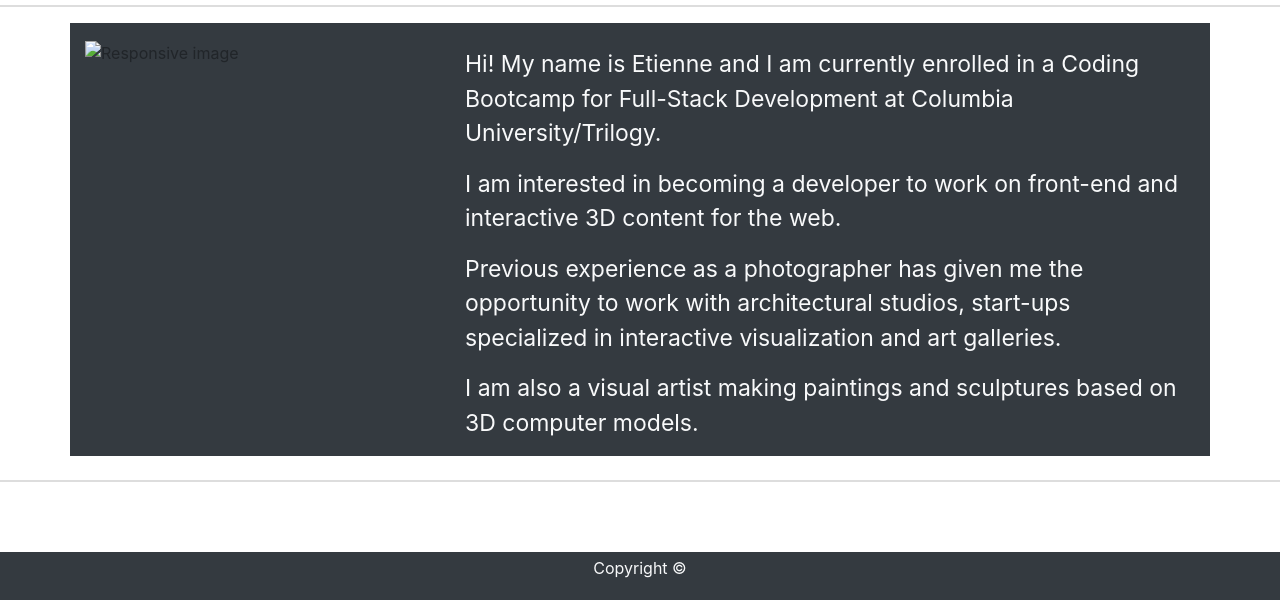
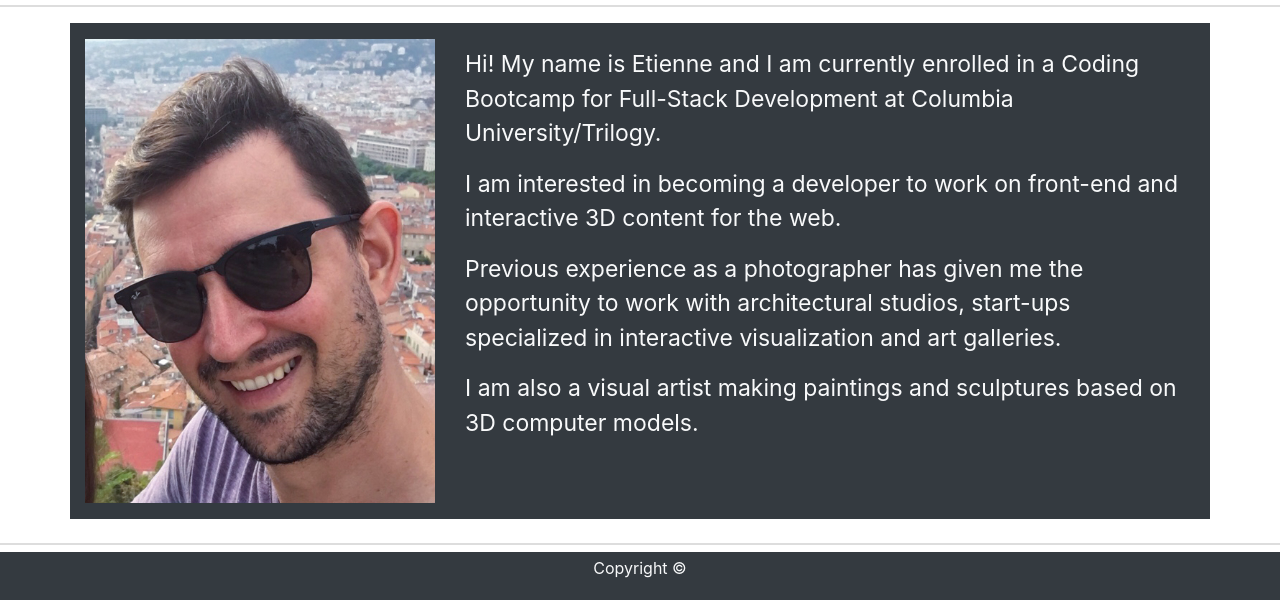
Before and after one commit to EtienneWarneck/Boostrap-Portfolio, a plain HTML site: page index.html in a window 1280 px wide. Shown: the part 200-800 px from the top of the page. Drawn offline with nearby package versions, Linux system fonts and the light colour scheme.

Commit message:
repair images broken link

```diff
--- a/index.html
+++ b/index.html
@@ -57,7 +57,7 @@
         <div class="row">
 
             <div class="image col-lg-4  col-sm-12 mt-3 mb-3">
-                <img src="IMG_8367.jpg" class="img-fluid" alt="Responsive image">
+                <img src="img_me.jpg" class="img-fluid" alt="Responsive image">
             </div>
 
             <div class="text image col-lg-8 col-sm-12 mt-4 display-5 text-light">
```
